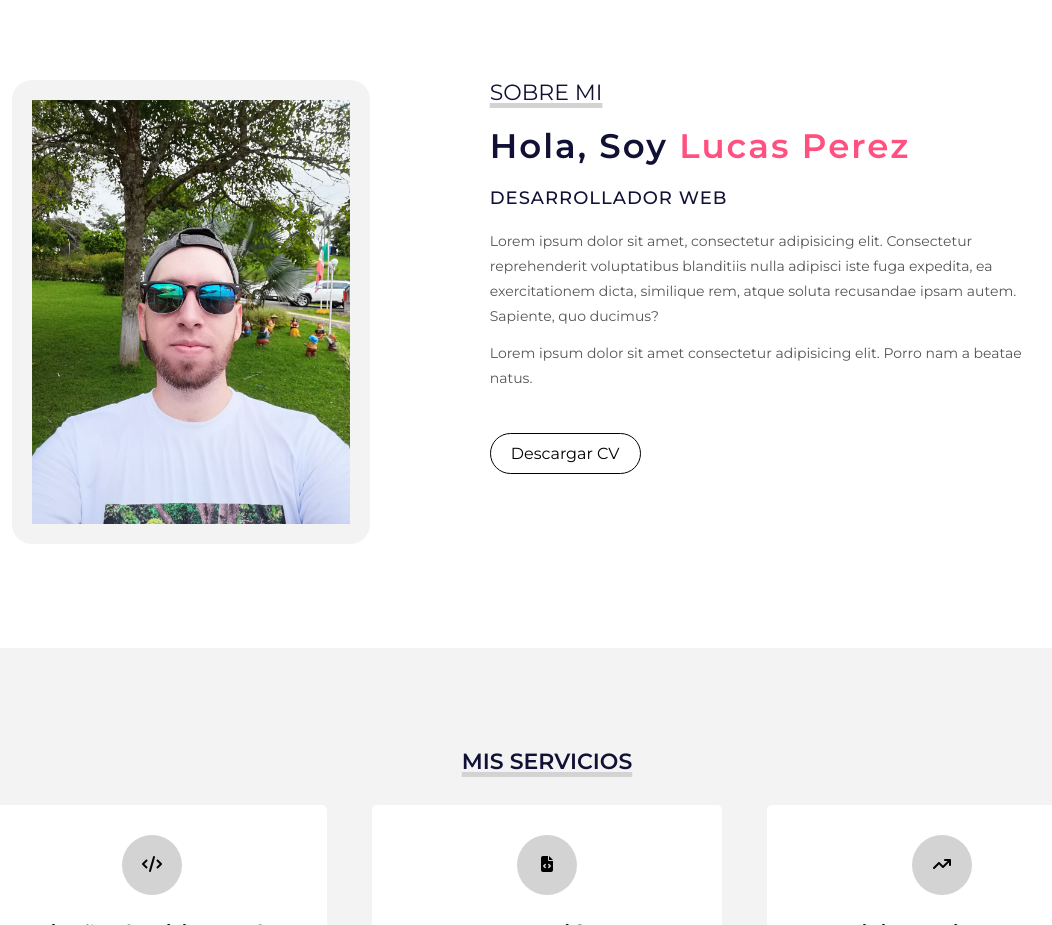
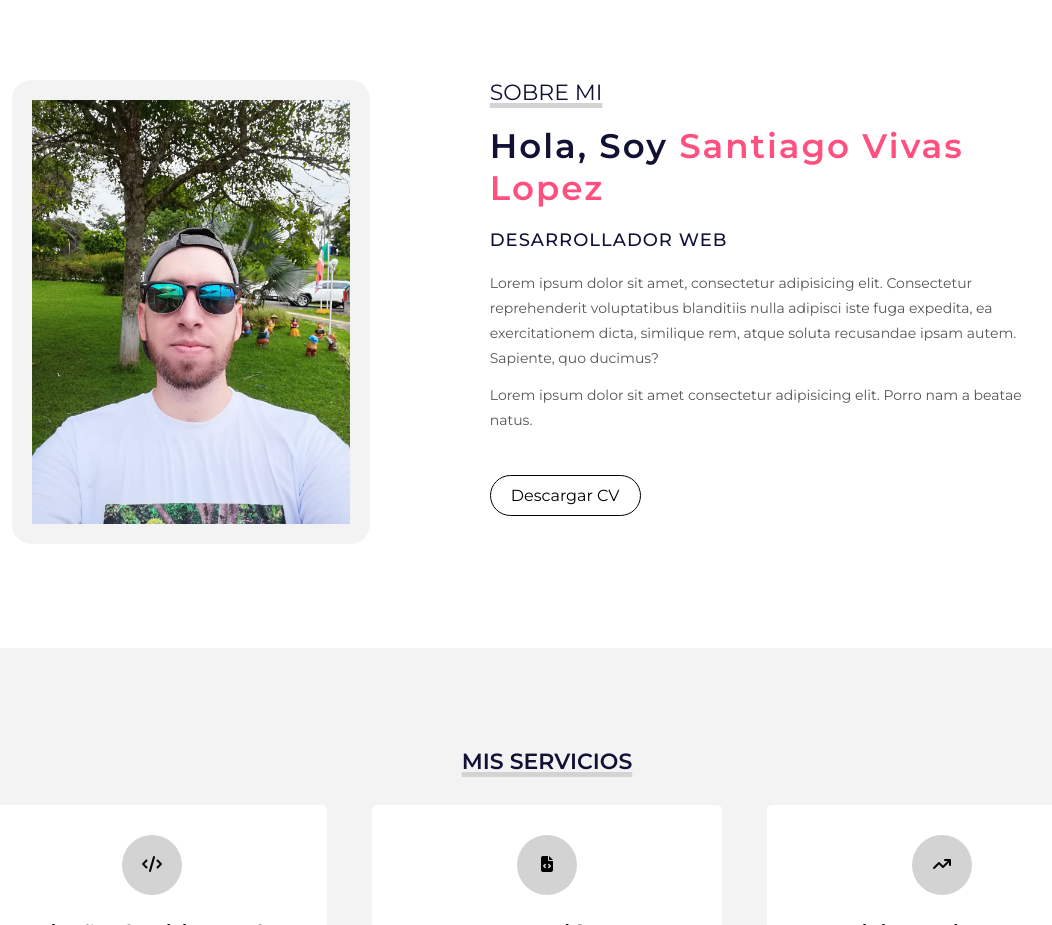
Before and after one commit to santyvivas/testing, a plain HTML site: page index.html in a window 1280 px wide. Shown: the part 820-1745 px from the top of the page, without its empty margins (93-1145 px from the left). Drawn offline with Linux system fonts and the light colour scheme.

Commit message:
adding minimal changes

```diff
--- a/index.html
+++ b/index.html
@@ -57,7 +57,7 @@
         </div>
         <div class="sobremi">
             <p class="titulo-seccion">Sobre Mi</p>
-            <h2>Hola, Soy <span>Lucas Perez</span> </h2>
+            <h2>Hola, Soy <span>Santiago Vivas Lopez</span> </h2>
             <h3>Desarrollador Web</h3>
             <p>Lorem ipsum dolor sit amet, consectetur adipisicing elit. Consectetur reprehenderit voluptatibus blanditiis nulla adipisci iste fuga expedita, ea exercitationem dicta, similique rem, atque soluta recusandae ipsam autem. Sapiente, quo ducimus?</p>
             <p>Lorem ipsum dolor sit amet consectetur adipisicing elit. Porro nam a beatae natus.</p>
```
